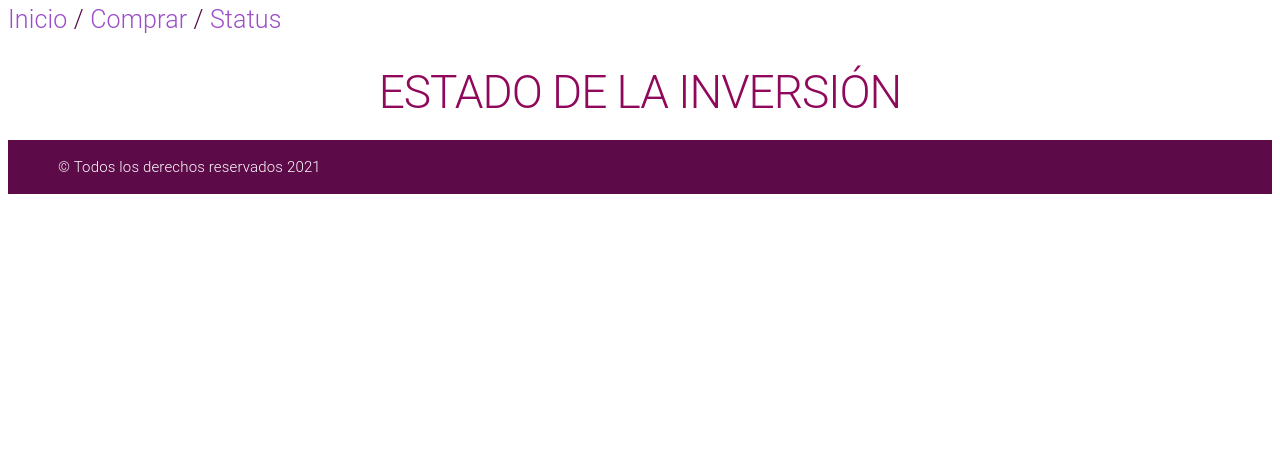
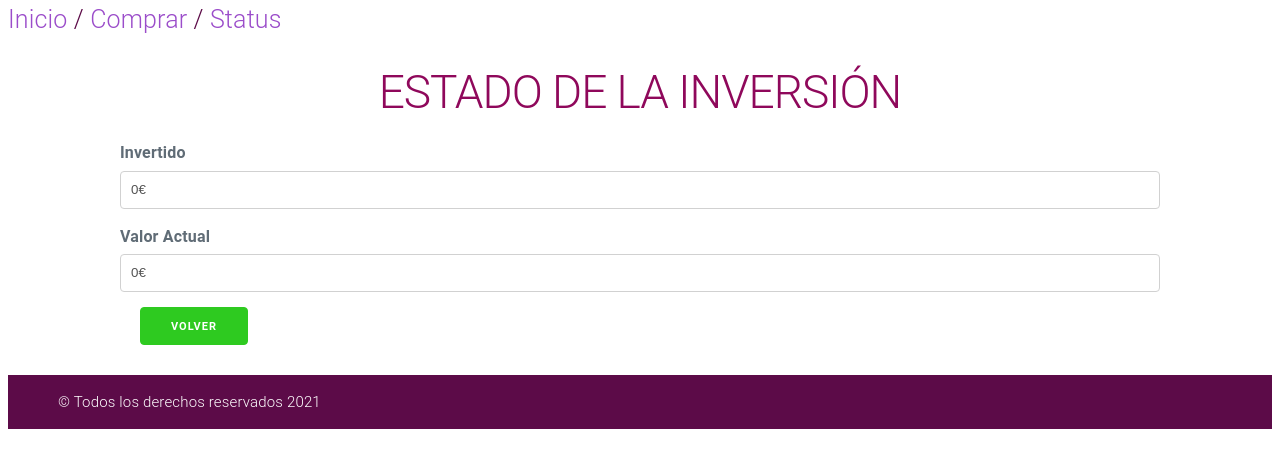
Before and after one commit to aidalaida/myCripto, a Flask app: page /status in a window 1280 px wide. Shown: the part 148-616 px from the top of the page. Run offline with Flask 2, Linux system fonts and the light colour scheme; data that the repository does not hold is empty.

Commit message:
lógica completa

```diff
--- a/myCripto/forms.py
+++ b/myCripto/forms.py
@@ -20,4 +20,3 @@ class criptosForm(FlaskForm):
     PU = FloatField("Precio unitario")
     calcular = SubmitField("Calcular")
     submit = SubmitField("Aceptar")
-    cancelar = SubmitField("Cancelar")
--- a/myCripto/static/css/styles.css
+++ b/myCripto/static/css/styles.css
@@ -9,6 +9,16 @@ h1 {
     text-align: center;
     color: rgb(143, 8, 91);
 }
+
+.popup {
+    background-color: floralwhite;
+   }
+
+.popup p {
+       font-size: 1.2em;
+       text-align: center;
+       color: red;
+   }
 
 
 footer{
@@ -23,7 +33,9 @@ footer{
     color: rgb(92, 11, 72);
 }
 
+.a{
 
+}
 .botones{
     display: flex;
     justify-content: space-between;
@@ -50,6 +62,7 @@ footer{
     margin-left: 20px;
     margin-right: 20px;
   }
+
 
 
 .mylabel {
--- a/myCripto/templates/comprar.html
+++ b/myCripto/templates/comprar.html
@@ -56,7 +56,7 @@
                     {{ form.calcular()}}
                 </div>
                 <div class="eigth">
-                    {{ form.cancelar()}}
+                    <a class="boton" href="/inicio">Cancelar</a>
                 </div>
 
             </div>
--- a/myCripto/templates/status.html
+++ b/myCripto/templates/status.html
@@ -5,7 +5,25 @@
 {% block contenido %}
     <section class="container" id="principal">
         <h1>ESTADO DE LA INVERSIÓN</h1>
+        <section class="inversion">
+            <div >
+                <label for="invertido">Invertido</label>
+                <input  disabled type="text" name="invertido" value={{inversion}}€>
+            </div>
+
+            <div >
+                <label for="valor actual">Valor Actual</label>
+                <input  disabled type="text" name="valor actual" value={{valorActual|round(8)}}€>
+            </div>
+
+            <div class="botones">
+                <a class="boton" href="/inicio">Volver</a>
+            </div>
+
+        </section>
+
     </section>
 
 
+
 {% endblock %}
--- a/myCripto/views.py
+++ b/myCripto/views.py
@@ -26,6 +26,17 @@ def calcular_saldo(cripto):
         saldo += movimiento['Qto']
     for movimiento in movimientosVentas:
         saldo -= movimiento['Qfrom']
+
+    return saldo
+
+def eurosInvertidos(cripto):
+    saldo = 0
+    query = "SELECT * From myCRYPTO WHERE criptoF=?;"
+    parametros = [cripto]
+    movimientosCompras = dbManager.consultaSQL(query, parametros)
+
+    for movimiento in movimientosCompras:
+        saldo += movimiento['Qfrom']
 
     return saldo
 
@@ -91,7 +102,7 @@ def comprar():
                     flash ("No se puede utilizar la misma moneda")
                     return render_template('comprar.html', form = formulario)
                 elif type(Qfrom) is not float:
-                    flash ("La cantidad introducida debe ser un número")
+                    flash ("La cantidad introducida debe ser un número. Recuerda que los decimales hay que escribirlos con punto")
                     return render_template('comprar.html', form = formulario)
 
                 elif Qfrom < 0:
@@ -176,8 +187,47 @@ def comprar():
 
 
 
-
-
 @app.route('/status')
 def status():
-    return render_template('status.html')
+    inversion = eurosInvertidos('EUR')
+    saldoTotal = 0
+
+    diccMonedas = {
+        'EUR':0,
+        'ETH':0,
+        'LTC':0,
+        'BNB':0,
+        'EOS':0,
+        'XLM':0,
+        'TRX': 0,
+        'BTC': 0,
+        'XRP': 0,
+        'BCH':0,
+        'USDT':0,
+        'BSV':0,
+        'ADA':0
+    }
+
+    for clave in diccMonedas:
+        diccMonedas[clave] = calcular_saldo(clave)
+
+    for key, value in diccMonedas.items():
+        if key != 'EUR' and value != 0:
+
+            cantidad = value
+            clave = key
+
+            url = "https://pro-api.coinmarketcap.com/v1/tools/price-conversion?amount={}&symbol={}&convert={}&CMC_PRO_API_KEY=d6a12093-2975-407e-8c90-8b73b5be116a"
+
+            resultado = requests.get(url.format(cantidad, clave, 'EUR'))
+            if resultado.status_code == 200:
+
+                criptoMonedas = resultado.json()
+                saldoCripto = criptoMonedas["data"]["quote"]['EUR']["price"]
+                saldoTotal += saldoCripto
+
+    saldoEuros = calcular_saldo('EUR')
+
+    valorActual = saldoTotal + saldoEuros + inversion
+
+    return render_template('status.html', inversion=inversion, valorActual=valorActual)
```
